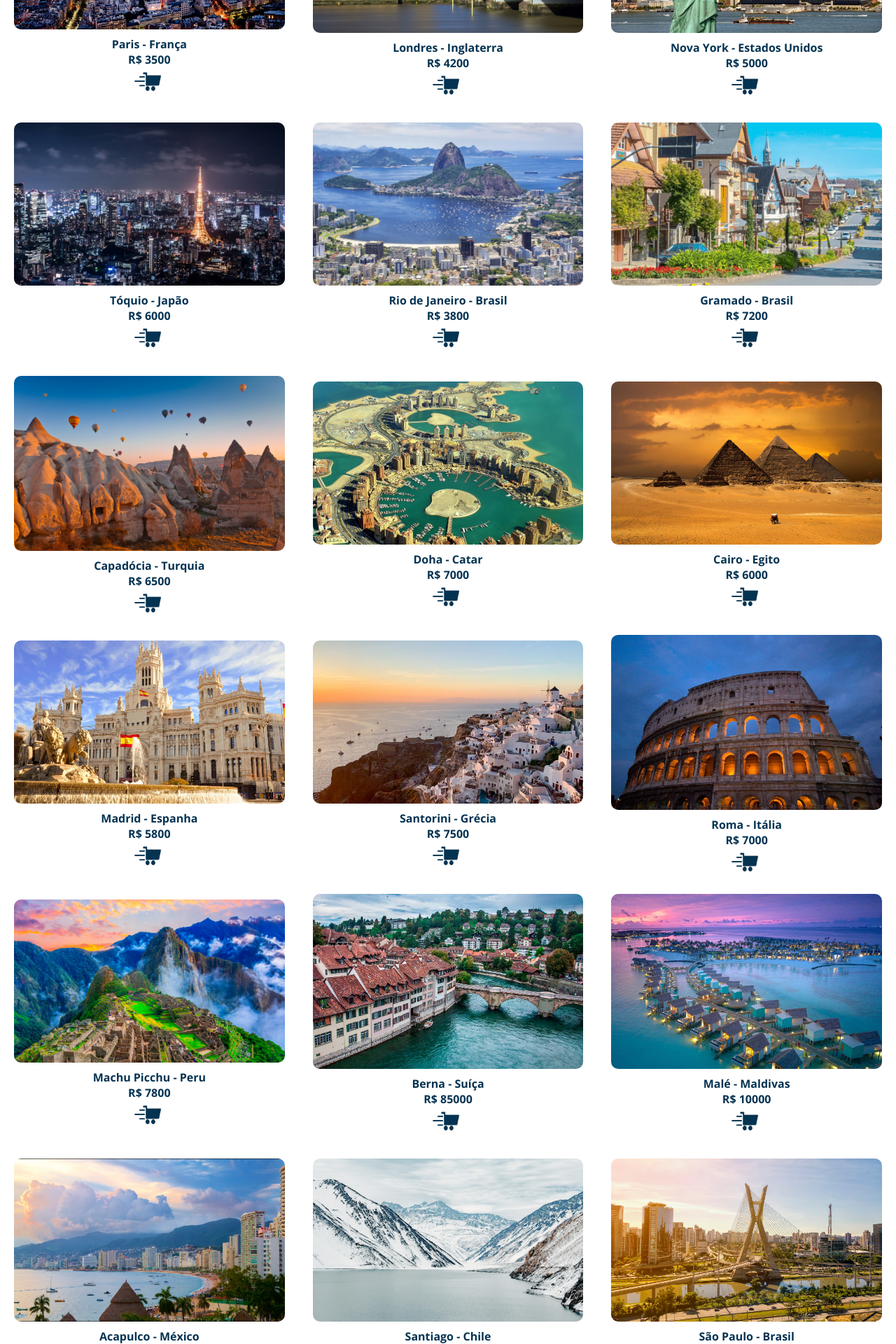
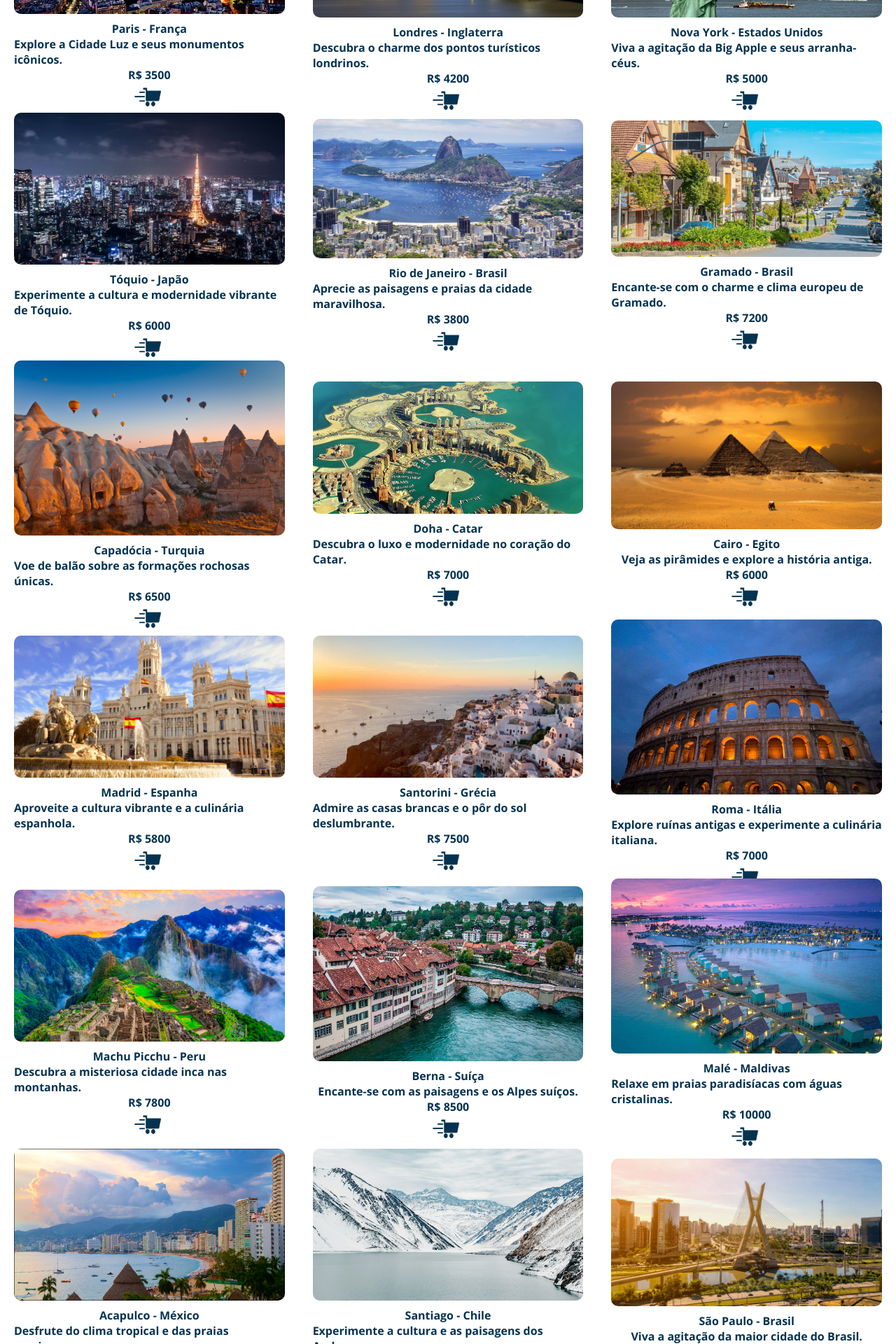
Before and after one commit to HeytorPC/TrabalhoReact, a React (Vite) app in the folder meu-projeto-react/: page /produtos in a window 1280 px wide. Shown: the part 360-2280 px from the top of the page at 70% size. Built offline with nearby package versions, Linux system fonts and the light colour scheme; a web font is replaced by a local one.

Commit message:
descrição adicionadas

```diff
--- a/meu-projeto-react/src/components/DestinosEmDestaque/DestinosEmDestaque.jsx
+++ b/meu-projeto-react/src/components/DestinosEmDestaque/DestinosEmDestaque.jsx
@@ -10,12 +10,12 @@ import carrinhoImg from '../../assets/carrinho.png';
 import { carrinhoContext } from '../../context/carrinhocontext';
 
 const destinos = [
-    { id: 1, nome: "Paris - França", imagem: parisImg, preco: 3500 },
-    { id: 2, nome: "Londres - Inglaterra", imagem: londresImg, preco: 4200 },
-    { id: 3, nome: "Nova York - Estados Unidos", imagem: novayorkImg, preco: 5000 },
-    { id: 4, nome: "Tóquio - Japão", imagem: tokioImg, preco: 6000 },
-    { id: 5, nome: "Rio de Janeiro - Brasil", imagem: rioImg, preco: 3800},
-    { id: 6, nome: "Gramado - Brasil", imagem: gramadoImg, preco: 7200 }
+    { id: 1, nome: "Paris - França", imagem: parisImg, preco: 3500, descricao: "Explore a Cidade Luz e seus monumentos icônicos." },
+    { id: 2, nome: "Londres - Inglaterra", imagem: londresImg, preco: 4200, descricao: "Descubra o charme dos pontos turísticos londrinos." },
+    { id: 3, nome: "Nova York - Estados Unidos", imagem: novayorkImg, preco: 5000, descricao: "Viva a agitação da Big Apple e seus arranha-céus." },
+    { id: 4, nome: "Tóquio - Japão", imagem: tokioImg, preco: 6000, descricao: "Experimente a cultura e modernidade vibrante de Tóquio." },
+    { id: 5, nome: "Rio de Janeiro - Brasil", imagem: rioImg, preco: 3800, descricao: "Aprecie as paisagens e praias da cidade maravilhosa." },
+    { id: 6, nome: "Gramado - Brasil", imagem: gramadoImg, preco: 7200, descricao: "Encante-se com o charme e clima europeu de Gramado." }
 ];
 
 function DestinosEmDestaque() {
@@ -27,9 +27,10 @@ function DestinosEmDestaque() {
                 <div key={destino.id} className={styles.destinationCard}>
                     <img src={destino.imagem} alt={destino.nome} className={styles.image} />
                     <p>{destino.nome}</p>
+                    <p className={styles.descricao}>{destino.descricao}</p>
                     <p className={styles.preco}>R$ {destino.preco}</p>
                     <button onClick={() => { adicionarItens(destino);
-                    alert(`A viagem para "${destino.nome}" foi adicionado ao carrinho!`);
+                    alert(`A viagem para "${destino.nome}" foi adicionada ao carrinho!`);
                     }}
                     className={styles.carrinhoButton} >
                     <img src={carrinhoImg} alt="Adicionar ao Carrinho" className={styles.carrinhoImg} />
--- a/meu-projeto-react/src/components/ProdutosDestinos/ProdutosDestinos.jsx
+++ b/meu-projeto-react/src/components/ProdutosDestinos/ProdutosDestinos.jsx
@@ -21,51 +21,47 @@ import saopauloImg from '../../assets/saopaulo.jpg';
 import carrinhoImg from '../../assets/carrinho.png';
 import { carrinhoContext } from "../../context/carrinhocontext";
 
-
-
-
-
 const produtosDestinos = [
-
-    { id: 1, nome: "Paris - França", imagem: parisImg, preco: 3500 },
-    { id: 2, nome: "Londres - Inglaterra", imagem: londresImg, preco: 4200 },
-    { id: 3, nome: "Nova York - Estados Unidos", imagem: novayorkImg, preco: 5000 },
-    { id: 4, nome: "Tóquio - Japão", imagem: tokioImg, preco: 6000 },
-    { id: 5, nome: "Rio de Janeiro - Brasil", imagem: rioImg, preco: 3800 },
-    { id: 6, nome: "Gramado - Brasil", imagem: gramadoImg, preco:  7200 },
-    { id: 7, nome: "Capadócia - Turquia", imagem: capadociaImg, preco: 6500 },
-    { id: 8, nome: "Doha - Catar", imagem: catarImg, preco: 7000 },
-    { id: 9, nome: "Cairo - Egito", imagem: egitoImg, preco: 6000 },
-    { id: 10, nome: "Madrid - Espanha", imagem: espanhaImg, preco: 5800 },
-    { id: 11, nome: "Santorini - Grécia", imagem: greciaImg, preco: 7500 },
-    { id: 12, nome: "Roma - Itália", imagem: italiaImg, preco: 7000 },
-    { id: 13, nome: "Machu Picchu - Peru", imagem: peruImg, preco: 7800 },
-    { id: 14, nome: "Berna - Suíça", imagem: suicaImg, preco: 85000 },
-    { id: 15, nome: "Malé - Maldivas", imagem: maldivasImg, preco: 10000 },
-    { id: 16, nome: "Acapulco - México", imagem: mexicoImg, preco: 4000 },
-    { id: 17, nome: "Santiago - Chile", imagem: chileImg, preco: 5000 },
-    { id: 18, nome: "São Paulo - Brasil", imagem: saopauloImg, preco: 3000 }
-
+    { id: 1, nome: "Paris - França", imagem: parisImg, preco: 3500, descricao: "Explore a Cidade Luz e seus monumentos icônicos." },
+    { id: 2, nome: "Londres - Inglaterra", imagem: londresImg, preco: 4200, descricao: "Descubra o charme dos pontos turísticos londrinos." },
+    { id: 3, nome: "Nova York - Estados Unidos", imagem: novayorkImg, preco: 5000, descricao: "Viva a agitação da Big Apple e seus arranha-céus." },
+    { id: 4, nome: "Tóquio - Japão", imagem: tokioImg, preco: 6000, descricao: "Experimente a cultura e modernidade vibrante de Tóquio." },
+    { id: 5, nome: "Rio de Janeiro - Brasil", imagem: rioImg, preco: 3800, descricao: "Aprecie as paisagens e praias da cidade maravilhosa." },
+    { id: 6, nome: "Gramado - Brasil", imagem: gramadoImg, preco: 7200, descricao: "Encante-se com o charme e clima europeu de Gramado." },
+    { id: 7, nome: "Capadócia - Turquia", imagem: capadociaImg, preco: 6500, descricao: "Voe de balão sobre as formações rochosas únicas." },
+    { id: 8, nome: "Doha - Catar", imagem: catarImg, preco: 7000, descricao: "Descubra o luxo e modernidade no coração do Catar." },
+    { id: 9, nome: "Cairo - Egito", imagem: egitoImg, preco: 6000, descricao: "Veja as pirâmides e explore a história antiga." },
+    { id: 10, nome: "Madrid - Espanha", imagem: espanhaImg, preco: 5800, descricao: "Aproveite a cultura vibrante e a culinária espanhola." },
+    { id: 11, nome: "Santorini - Grécia", imagem: greciaImg, preco: 7500, descricao: "Admire as casas brancas e o pôr do sol deslumbrante." },
+    { id: 12, nome: "Roma - Itália", imagem: italiaImg, preco: 7000, descricao: "Explore ruínas antigas e experimente a culinária italiana." },
+    { id: 13, nome: "Machu Picchu - Peru", imagem: peruImg, preco: 7800, descricao: "Descubra a misteriosa cidade inca nas montanhas." },
+    { id: 14, nome: "Berna - Suíça", imagem: suicaImg, preco: 8500, descricao: "Encante-se com as paisagens e os Alpes suíços." },
+    { id: 15, nome: "Malé - Maldivas", imagem: maldivasImg, preco: 10000, descricao: "Relaxe em praias paradisíacas com águas cristalinas." },
+    { id: 16, nome: "Acapulco - México", imagem: mexicoImg, preco: 4000, descricao: "Desfrute do clima tropical e das praias mexicanas." },
+    { id: 17, nome: "Santiago - Chile", imagem: chileImg, preco: 5000, descricao: "Experimente a cultura e as paisagens dos Andes." },
+    { id: 18, nome: "São Paulo - Brasil", imagem: saopauloImg, preco: 3000, descricao: "Viva a agitação da maior cidade do Brasil." }
 ];
 
 export function ProdutosDestinos() {
-
-    const { adicionarItens, itensCarrinho } = useContext(carrinhoContext)
+    const { adicionarItens } = useContext(carrinhoContext);
 
     return (
         <div className={styles.destinosGrid}>
             {produtosDestinos.map(destino => (
                 <div key={destino.id} className={styles.destinationCard}>
                     <img src={destino.imagem} alt={destino.nome} className={styles.image} />
-                        <p>{destino.nome}</p>
-                        <p className={styles.preco}>R$ {destino.preco}</p>
-                        <button
-                        onClick={() => { adicionarItens(destino);
-                        alert(`A viagem para "${destino.nome}" foi adicionado ao carrinho!`);
+                    <p>{destino.nome}</p>
+                    <p className={styles.descricao}>{destino.descricao}</p>
+                    <p className={styles.preco}>R$ {destino.preco}</p>
+                    <button
+                        onClick={() => {
+                            adicionarItens(destino);
+                            alert(`A viagem para "${destino.nome}" foi adicionada ao carrinho!`);
                         }}
-                        className={styles.carrinhoBtn} >
-                         <img src={carrinhoImg} alt="Carrinho" className={styles.carrinhoImg} />
-                        </button>
+                        className={styles.carrinhoBtn}
+                    >
+                        <img src={carrinhoImg} alt="Carrinho" className={styles.carrinhoImg} />
+                    </button>
                 </div>
             ))}
         </div>
```
